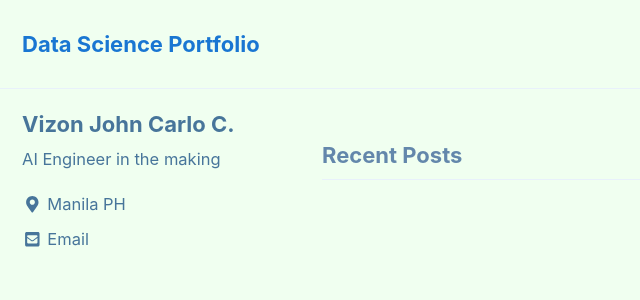
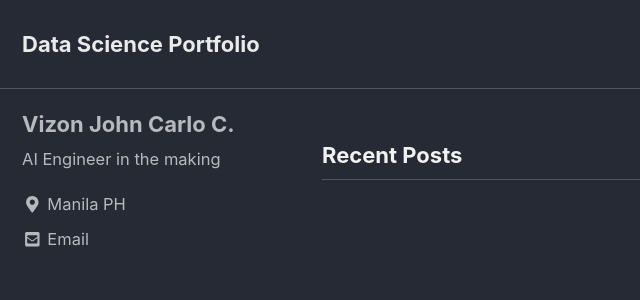
Before and after one commit to Jcvizon06/Data-Science-Portfolio, a Jekyll site: the page built from index.html, in a window 1280 px wide and 900 px high. Shown: the top 300 px of the window, without its empty margins (0-640 px from the left). Built offline with Jekyll 4.4.1, drawn with Linux system fonts in a browser that asks for light colours; nearby versions of some CDN libraries; the list of posts is cut into pages by our own code; some of the changed text lies outside the part shown.

Commit message:
Update _config.yml

```diff
--- a/_config.yml
+++ b/_config.yml
@@ -12,13 +12,13 @@
 
 # theme                  : "minimal-mistakes-jekyll"
 # remote_theme           : "mmistakes/minimal-mistakes"
-minimal_mistakes_skin    : "aqua" # "air", "aqua", "contrast", "dark", "dirt", "neon", "mint", "plum", "sunrise"
+minimal_mistakes_skin    : "dark" # "air", "aqua", "contrast", "dark", "dirt", "neon", "mint", "plum", "sunrise"
 
 # Site Settings
 locale                   : "en-US"
 title                    : "Data Science Portfolio"
-title_separator          : "-"
-name                     : "John Carlo Vizon"
+title_separator          : " "
+name                     : #"John Carlo Vizon"
 description              : "AI={DS-ML-DP}"
 url                      : # the base hostname & protocol for your site e.g. "https://mmistakes.github.io"
 baseurl                  : # the subpath of your site, e.g. "/blog"
```
